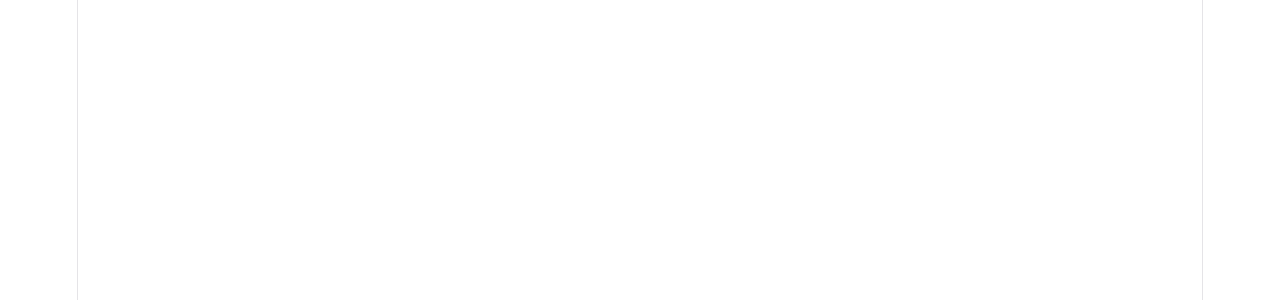
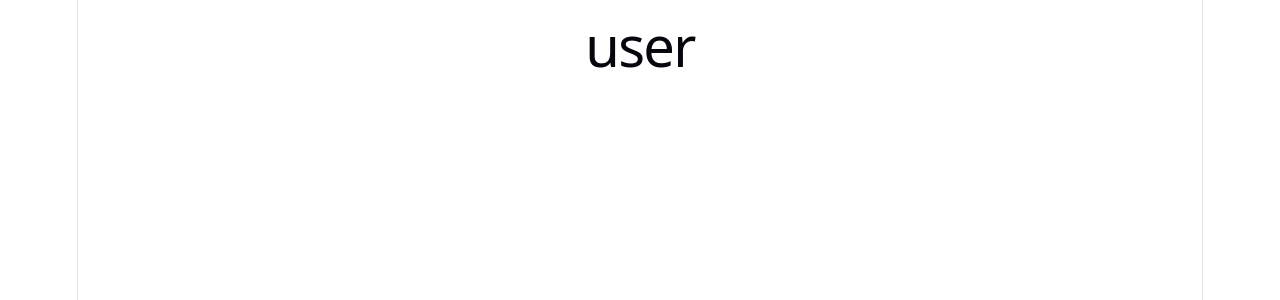
Before and after one commit to ISUMI-MART/Isumi_mart, a React app in the folder frontend/: page / in a window 1280 px wide. Shown: the top 300 px of the page. Built offline with nearby package versions, Linux system fonts and the light colour scheme; the HTML template or start-up script is replaced by a standard one.

Commit message:
feat: update App component to display user heading

```diff
--- a/frontend/src/App.jsx
+++ b/frontend/src/App.jsx
@@ -3,7 +3,7 @@ import './App.css'
 function App() {
 
   return (
-    <>
+    <> <h1>user</h1>
     </>
   )
 }
```
